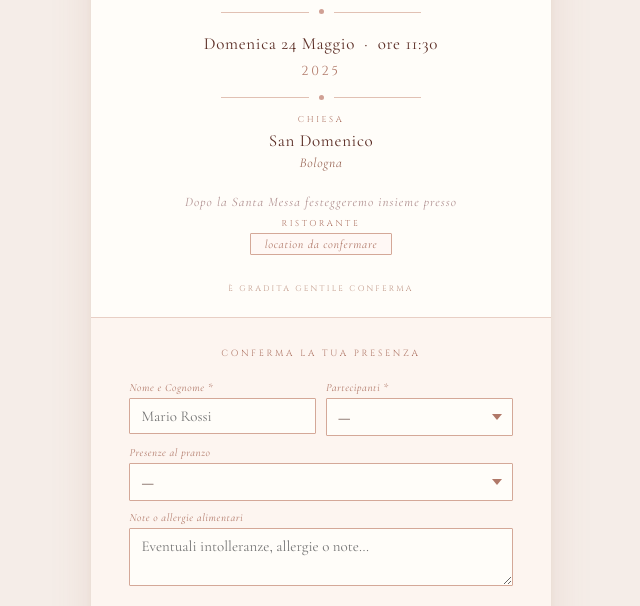
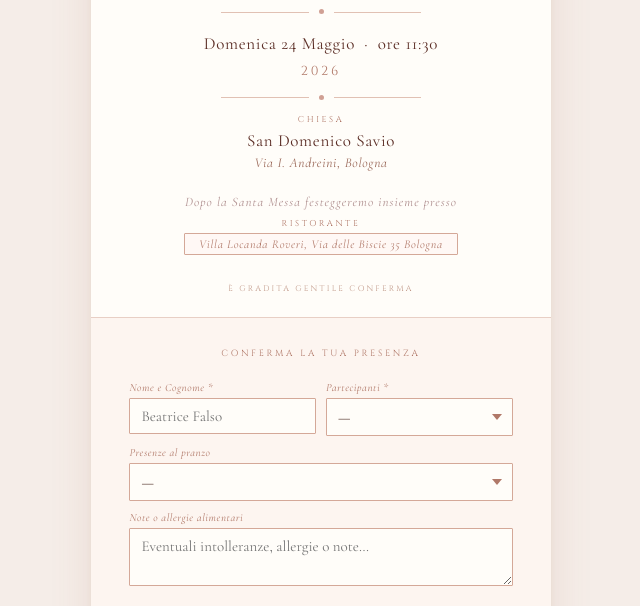
Before and after one commit to effedg/invito_comunione_beatrice-, a plain HTML site: page index.html in a window 1280 px wide. Shown: the part 655-1261 px from the top of the page, without its empty margins (319-959 px from the left). Drawn offline with nearby package versions, Linux system fonts and the light colour scheme.

Commit message:
Update event details and RSVP email addresses

```diff
--- a/index.html
+++ b/index.html
@@ -250,22 +250,22 @@
 
     <div class="info-block">
       <p class="info-main">Domenica 24 Maggio &nbsp;·&nbsp; ore 11:30</p>
-      <p class="info-year">2025</p>
+      <p class="info-year">2026</p>
     </div>
 
     <div class="divider" style="margin:.9rem auto"><div class="dline"></div><div class="dsym"></div><div class="dline"></div></div>
 
     <div class="info-block">
       <p class="info-label">Chiesa</p>
-      <p class="info-main">San Domenico</p>
-      <p class="info-sub">Bologna</p>
+      <p class="info-main">San Domenico Savio</p>
+      <p class="info-sub">Via I. Andreini, Bologna</p>
     </div>
 
     <p class="after-text">Dopo la Santa Messa festeggeremo insieme presso</p>
 
     <div class="info-block">
       <p class="info-label">Ristorante</p>
-      <span class="placeholder">location da confermare</span>
+      <span class="placeholder">Villa Locanda Roveri, Via delle Biscie 35 Bologna</span>
     </div>
 
     <p class="rsvp-note">È gradita gentile conferma</p>
@@ -277,7 +277,7 @@
     <div class="form-row">
       <div class="field">
         <label>Nome e Cognome *</label>
-        <input type="text" id="nome" placeholder="Mario Rossi">
+        <input type="text" id="nome" placeholder="Beatrice Falso">
       </div>
       <div class="field">
         <label>Partecipanti *</label>
@@ -313,7 +313,7 @@
     <button class="btn-confirm" onclick="sendRSVP()">Conferma la presenza</button>
 
     <div class="success-box" id="success">
-      <p>Grazie mille! Ci vediamo il 24 maggio 🌸</p>
+      <p>Grazie mille! Ci vediamo il 24 maggio</p>
     </div>
   </div>
 
@@ -328,8 +328,7 @@ function sendRSVP() {
   var err    = document.getElementById('err-msg');
   if (!nome || !ospiti) { err.style.display = 'block'; return; }
   err.style.display = 'none';
-  var to      = 'digiovannifederica23@gmail.com';
-  var cc      = 'mattei.stefania@libero.it';
+  var to      = 'mattei.stefania@libero.it', 'falso.francesco1@gmail.com';
   var subject = encodeURIComponent('RSVP Comunione Beatrice — ' + nome);
   var body    = encodeURIComponent(
     'CONFERMA DI PRESENZA\n════════════════════\n\n' +
```
